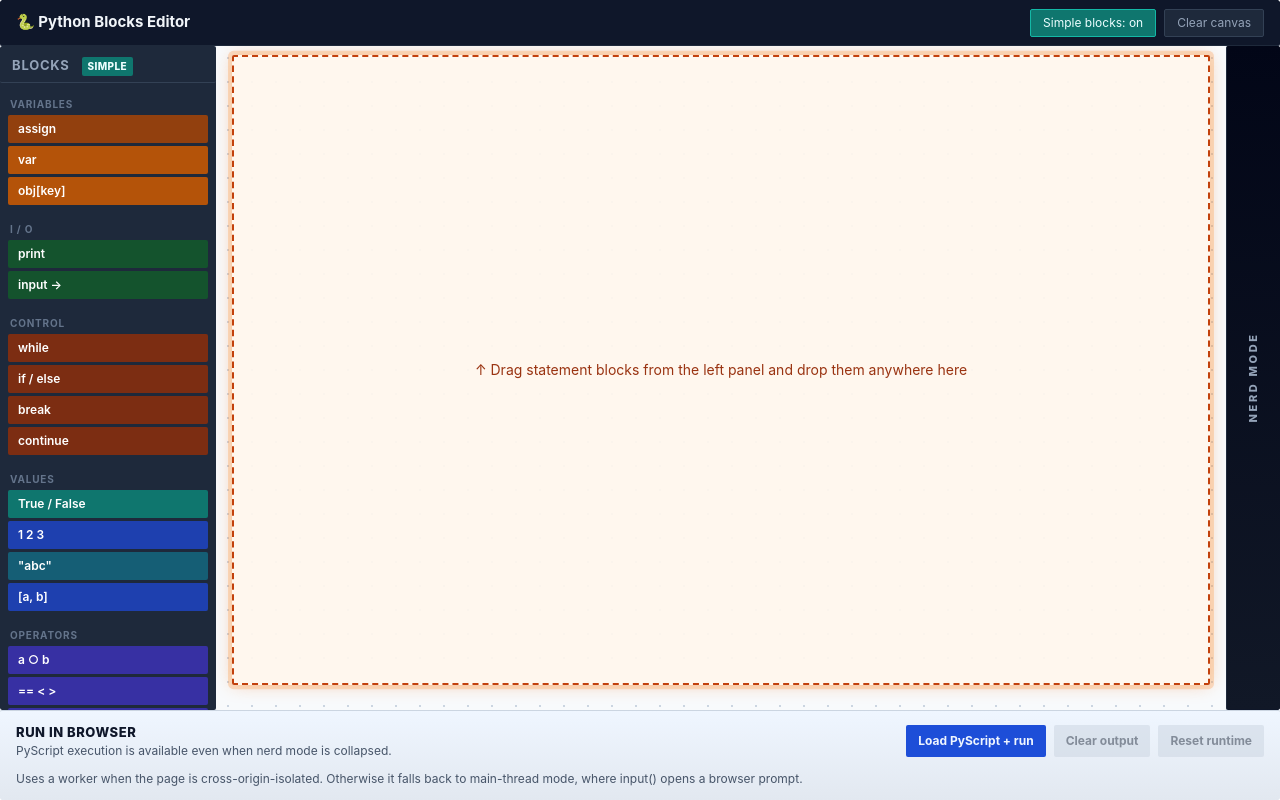
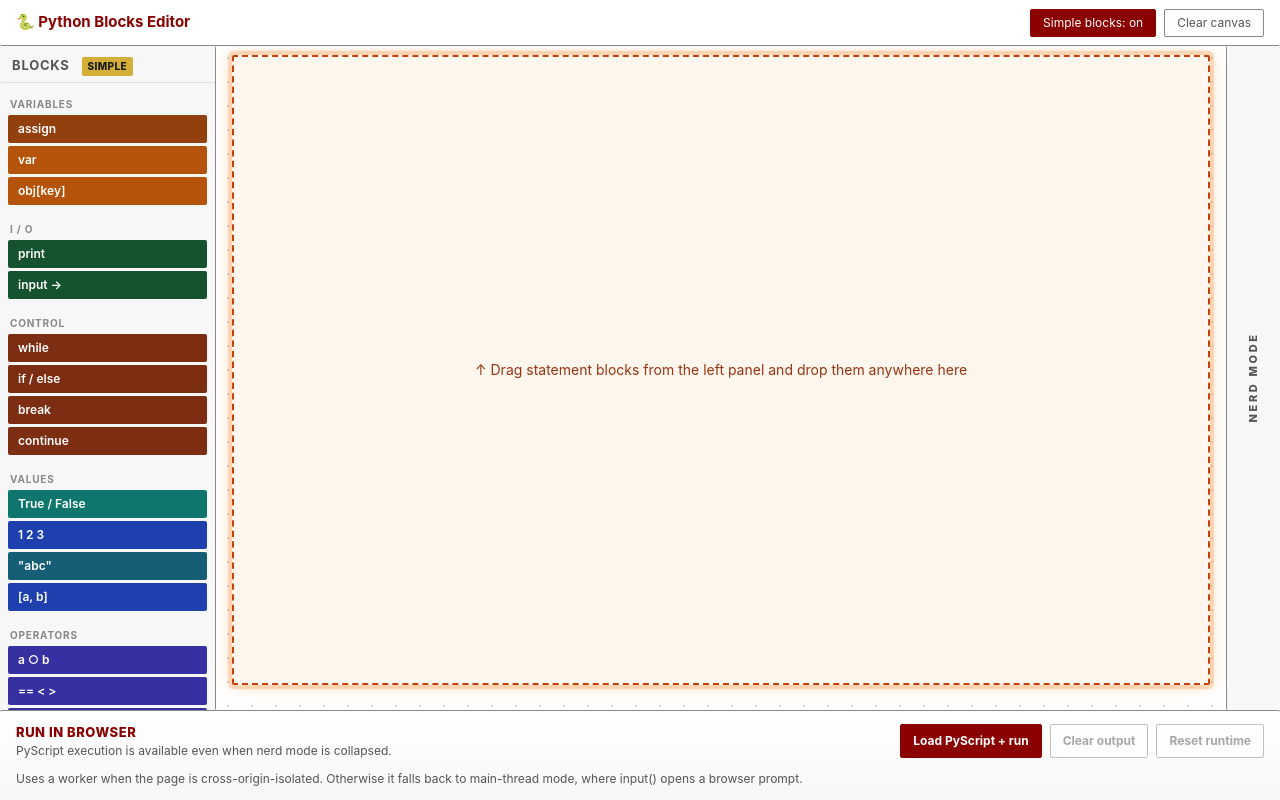
Before and after one commit to risajef/python-blocks, a Vue app: page / in a window 1280 px wide. Built offline with nearby package versions, Linux system fonts and the light colour scheme.

Commit message:
Fix remaining dark theme colors in board, palette, code and runtime panels

```diff
--- a/src/components/python-blocks/BlockPalette.vue
+++ b/src/components/python-blocks/BlockPalette.vue
@@ -178,7 +178,8 @@ function updateTooltipPosition(event) {
 .palette {
   width: 216px;
   flex-shrink: 0;
-  background: #1e293b;
+  background: #F7F7F7;
+  border-right: 1px solid #888888;
   display: flex;
   flex-direction: column;
   overflow-y: auto;
@@ -188,10 +189,10 @@ function updateTooltipPosition(event) {
   padding: 10px 12px 6px;
   font-weight: 700;
   font-size: 13px;
-  color: #94a3b8;
+  color: #555555;
   text-transform: uppercase;
   letter-spacing: 0.06em;
-  border-bottom: 1px solid #334155;
+  border-bottom: 1px solid #E0E0E0;
   margin-bottom: 4px;
 }
 .palette-badge {
@@ -199,8 +200,8 @@ function updateTooltipPosition(event) {
   margin-left: 8px;
   padding: 2px 6px;
   border-radius: 999px;
-  background: #0f766e;
-  color: #ecfeff;
+  background: #D4AF37;
+  color: #1A1A1A;
   font-size: 10px;
   font-weight: 800;
   letter-spacing: 0.04em;
@@ -211,7 +212,7 @@ function updateTooltipPosition(event) {
   font-weight: 700;
   text-transform: uppercase;
   letter-spacing: 0.08em;
-  color: #64748b;
+  color: #888888;
   margin: 6px 0 3px 2px;
 }
 .palette-item {
@@ -229,9 +230,9 @@ function updateTooltipPosition(event) {
 .palette-note {
   margin: 10px 12px 0;
   padding: 10px 12px 0;
-  border-top: 1px solid #334155;
+  border-top: 1px solid #E0E0E0;
   font-size: 11px;
-  color: #94a3b8;
+  color: #555555;
   line-height: 1.5;
 }
 .palette-tooltip {
@@ -239,30 +240,31 @@ function updateTooltipPosition(event) {
   z-index: 80;
   width: min(340px, calc(100vw - 24px));
   padding: 12px;
-  border-radius: 12px;
-  background: rgba(2, 6, 23, 0.96);
-  border: 1px solid rgba(148, 163, 184, 0.22);
-  box-shadow: 0 18px 40px rgba(2, 6, 23, 0.45);
+  border-radius: 2px;
+  background: rgba(255, 255, 255, 0.98);
+  border: 1px solid #888888;
+  box-shadow: 0 18px 40px rgba(0, 0, 0, 0.18);
   pointer-events: none;
   backdrop-filter: blur(10px);
 }
 .hint-title {
-  color: #e2e8f0;
+  color: #8B0000;
   font-size: 13px;
   font-weight: 700;
   margin-bottom: 4px;
 }
 .hint-body {
-  color: #94a3b8;
+  color: #555555;
   margin-bottom: 8px;
 }
 .hint-example {
   display: block;
   margin: 0;
   padding: 10px 12px;
-  border-radius: 8px;
-  background: #020617;
-  color: #cbd5e1;
+  border-radius: 2px;
+  background: #F7F7F7;
+  color: #1A1A1A;
+  border: 1px solid #888888;
   font-family: 'Fira Code', 'Consolas', 'Courier New', monospace;
   font-size: 12px;
   line-height: 1.6;
--- a/src/components/python-blocks/CodePanel.vue
+++ b/src/components/python-blocks/CodePanel.vue
@@ -119,8 +119,8 @@ function importPython() {
   height: 100%;
   width: min(420px, 34vw);
   min-width: 340px;
-  background: #0f172a;
-  border-left: 1px solid #1e293b;
+  background: #FFFFFF;
+  border-left: 1px solid #888888;
   flex-shrink: 0;
   transition: width 0.22s ease, min-width 0.22s ease;
 }
@@ -131,8 +131,8 @@ function importPython() {
 .collapsed-toggle {
   flex: 1;
   border: none;
-  background: linear-gradient(180deg, #111827 0%, #020617 100%);
-  color: #94a3b8;
+  background: #F7F7F7;
+  color: #555555;
   cursor: pointer;
   font-size: 11px;
   font-weight: 800;
@@ -142,8 +142,8 @@ function importPython() {
   transform: rotate(180deg);
 }
 .collapsed-toggle:hover {
-  color: #f8fafc;
-  background: linear-gradient(180deg, #1e293b 0%, #0f172a 100%);
+  color: #8B0000;
+  background: #F0F0F0;
 }
 .code-shell {
   display: flex;
@@ -156,21 +156,22 @@ function importPython() {
   align-items: center;
   justify-content: space-between;
   padding: 8px 12px;
-  background: #1e293b;
-  color: #94a3b8;
+  background: #F7F7F7;
+  color: #555555;
   font-size: 12px;
   font-weight: 600;
   letter-spacing: 0.05em;
   flex-shrink: 0;
+  border-bottom: 1px solid #E0E0E0;
 }
 .panel-title {
-  color: #f8fafc;
+  color: #8B0000;
   font-size: 13px;
   font-weight: 800;
   text-transform: uppercase;
 }
 .panel-subtitle {
-  color: #64748b;
+  color: #888888;
   font-size: 11px;
   letter-spacing: normal;
   text-transform: none;
@@ -181,8 +182,8 @@ function importPython() {
 }
 .section-shell {
   padding: 12px;
-  border-bottom: 1px solid #1e293b;
-  background: #111827;
+  border-bottom: 1px solid #E0E0E0;
+  background: #FFFFFF;
 }
 .section-shell.output-panel {
   display: flex;
@@ -192,7 +193,7 @@ function importPython() {
 }
 .section-heading {
   margin-bottom: 8px;
-  color: #e2e8f0;
+  color: #1A1A1A;
   font-size: 12px;
   font-weight: 700;
   text-transform: uppercase;
@@ -202,10 +203,10 @@ function importPython() {
   width: 100%;
   min-height: 140px;
   resize: vertical;
-  border: 1px solid #334155;
-  border-radius: 6px;
-  background: #0f172a;
-  color: #e2e8f0;
+  border: 1px solid #888888;
+  border-radius: 2px;
+  background: #FFFFFF;
+  color: #1A1A1A;
   padding: 10px;
   font-family: 'Fira Code', 'Consolas', 'Courier New', monospace;
   font-size: 12px;
@@ -213,7 +214,7 @@ function importPython() {
   outline: none;
 }
 .import-input:focus {
-  border-color: #6366f1;
+  border-color: #8B0000;
 }
 .import-actions {
   display: flex;
@@ -221,19 +222,19 @@ function importPython() {
   margin-top: 8px;
 }
 .copy-btn {
-  background: #334155;
-  color: #cbd5e1;
-  border: none;
-  border-radius: 4px;
+  background: #F7F7F7;
+  color: #555555;
+  border: 1px solid #888888;
+  border-radius: 2px;
   padding: 6px 10px;
   font-size: 11px;
   cursor: pointer;
   transition: background 0.15s, color 0.15s;
 }
-.copy-btn:hover { background: #475569; }
-.copy-btn.copied { background: #16a34a; color: #fff; }
+.copy-btn:hover { background: #E0E0E0; }
+.copy-btn.copied { background: #2E8B57; color: #fff; border-color: #2E8B57; }
 .ghost-btn {
-  background: #1f2937;
+  background: #FFFFFF;
 }
 .copy-btn:disabled {
   opacity: 0.45;
@@ -247,13 +248,13 @@ function importPython() {
   line-height: 1.5;
 }
 .import-help {
-  color: #94a3b8;
+  color: #555555;
 }
 .import-error {
-  color: #fca5a5;
+  color: #B22222;
 }
 .import-success {
-  color: #86efac;
+  color: #2E8B57;
 }
 .code-content {
   flex: 1;
@@ -263,11 +264,11 @@ function importPython() {
   font-family: 'Fira Code', 'Consolas', 'Courier New', monospace;
   font-size: 13px;
   line-height: 1.7;
-  color: #e2e8f0;
+  color: #1A1A1A;
   white-space: pre;
-  border: 1px solid #1e293b;
-  border-radius: 10px;
-  background: #0b1120;
+  border: 1px solid #888888;
+  border-radius: 2px;
+  background: #F7F7F7;
 }
 :deep(.runtime-target .xterm) {
   padding: 10px;
--- a/src/components/python-blocks/PythonBlocksRuntimePanel.vue
+++ b/src/components/python-blocks/PythonBlocksRuntimePanel.vue
@@ -152,12 +152,12 @@ onBeforeUnmount(() => {
 <style scoped>
 .runtime-panel {
   padding: 12px 16px;
-  border-top: 1px solid #cbd5e1;
-  background: linear-gradient(180deg, #eff6ff 0%, #e2e8f0 100%);
+  border-top: 1px solid #888888;
+  background: linear-gradient(180deg, #FFFFFF 0%, #F7F7F7 100%);
   flex-shrink: 0;
 }
 .runtime-panel--expanded {
-  box-shadow: 0 -8px 24px rgba(15, 23, 42, 0.08);
+  box-shadow: 0 -8px 24px rgba(0, 0, 0, 0.08);
 }
 .runtime-toolbar {
   display: flex;
@@ -166,14 +166,14 @@ onBeforeUnmount(() => {
   gap: 12px;
 }
 .runtime-title {
-  color: #0f172a;
+  color: #8B0000;
   font-size: 13px;
   font-weight: 800;
   text-transform: uppercase;
   letter-spacing: 0.04em;
 }
 .runtime-subtitle {
-  color: #475569;
+  color: #555555;
   font-size: 12px;
 }
 .runtime-actions {
@@ -182,10 +182,10 @@ onBeforeUnmount(() => {
   flex-wrap: wrap;
 }
 .runtime-btn {
-  background: #cbd5e1;
-  color: #1e293b;
-  border: none;
-  border-radius: 8px;
+  background: #FFFFFF;
+  color: #555555;
+  border: 1px solid #888888;
+  border-radius: 2px;
   padding: 7px 12px;
   font-size: 12px;
   font-weight: 700;
@@ -193,15 +193,20 @@ onBeforeUnmount(() => {
   transition: background 0.15s ease, transform 0.15s ease;
 }
 .runtime-btn:hover:not(:disabled) {
-  background: #94a3b8;
+  border-color: #8B0000;
+  color: #8B0000;
+  background: #FFF7F9;
   transform: translateY(-1px);
 }
 .runtime-btn--primary {
-  background: #1d4ed8;
-  color: #eff6ff;
+  background: #8B0000;
+  color: #FFFFFF;
+  border-color: #8B0000;
 }
 .runtime-btn--primary:hover:not(:disabled) {
-  background: #2563eb;
+  background: #A11212;
+  border-color: #A11212;
+  color: #FFFFFF;
 }
 .runtime-btn:disabled {
   opacity: 0.5;
@@ -216,20 +221,20 @@ onBeforeUnmount(() => {
   line-height: 1.5;
 }
 .runtime-help {
-  color: #475569;
+  color: #555555;
 }
 .runtime-error {
-  color: #b91c1c;
+  color: #B22222;
 }
 .runtime-success {
-  color: #166534;
+  color: #2E8B57;
 }
 .runtime-shell {
   margin-top: 10px;
   min-height: 144px;
-  border: 1px solid #1e293b;
-  border-radius: 12px;
-  background: #020617;
+  border: 1px solid #888888;
+  border-radius: 2px;
+  background: #F7F7F7;
   overflow: hidden;
   position: relative;
 }
@@ -241,7 +246,7 @@ onBeforeUnmount(() => {
   justify-content: center;
   padding: 16px;
   text-align: center;
-  color: #64748b;
+  color: #888888;
   font-size: 12px;
   line-height: 1.6;
 }
--- a/src/views/PythonBlocksBoard.vue
+++ b/src/views/PythonBlocksBoard.vue
@@ -402,7 +402,7 @@ function isNavigationKey(key) {
   flex-direction: column;
   height: 100vh;
   overflow: hidden;
-  background: #f1f5f9;
+  background: #F7F7F7;
   font-family: 'Inter', 'Segoe UI', sans-serif;
 }
 
@@ -412,44 +412,44 @@ function isNavigationKey(key) {
   justify-content: space-between;
   padding: 0 16px;
   height: 46px;
-  background: #0f172a;
-  color: #e2e8f0;
+  background: #FFFFFF;
+  color: #1A1A1A;
   flex-shrink: 0;
-  border-bottom: 1px solid #1e293b;
+  border-bottom: 1px solid #888888;
 }
 .sb-header-left { display: flex; align-items: center; gap: 16px; }
-.back-link { color: #94a3b8; font-size: 13px; text-decoration: none; }
-.back-link:hover { color: #e2e8f0; }
-.sb-title { font-size: 15px; font-weight: 700; color: #f1f5f9; }
+.back-link { color: #555555; font-size: 13px; text-decoration: none; }
+.back-link:hover { color: #8B0000; }
+.sb-title { font-size: 15px; font-weight: 700; color: #8B0000; }
 .sb-header-right { display: flex; gap: 8px; }
 .clear-btn {
-  background: #1e293b;
-  border: 1px solid #334155;
-  color: #94a3b8;
-  border-radius: 5px;
+  background: #FFFFFF;
+  border: 1px solid #888888;
+  color: #555555;
+  border-radius: 2px;
   padding: 4px 12px;
   font-size: 12px;
   cursor: pointer;
 }
-.clear-btn:hover { background: #7f1d1d; border-color: #991b1b; color: #fca5a5; }
+.clear-btn:hover { background: #B22222; border-color: #B22222; color: #FFFFFF; }
 .mode-btn {
-  background: #1e293b;
-  border: 1px solid #334155;
-  color: #94a3b8;
-  border-radius: 5px;
+  background: #FFFFFF;
+  border: 1px solid #888888;
+  color: #555555;
+  border-radius: 2px;
   padding: 4px 12px;
   font-size: 12px;
   cursor: pointer;
 }
 .mode-btn:hover {
-  background: #1d4ed8;
-  border-color: #2563eb;
-  color: #dbeafe;
+  background: #4A90E2;
+  border-color: #4A90E2;
+  color: #FFFFFF;
 }
 .mode-btn--active {
-  background: #0f766e;
-  border-color: #14b8a6;
-  color: #ecfeff;
+  background: #8B0000;
+  border-color: #8B0000;
+  color: #FFFFFF;
 }
 
 .sb-body {
@@ -463,9 +463,9 @@ function isNavigationKey(key) {
   flex: 1;
   overflow-y: auto;
   overflow-x: hidden;
-  background: #f8fafc;
+  background: #FFFFFF;
   background-image:
-    radial-gradient(circle, #cbd5e1 1px, transparent 1px);
+    radial-gradient(circle, rgba(136, 136, 136, 0.35) 1px, transparent 1px);
   background-size: 24px 24px;
 }
 .zone-selector {
@@ -483,13 +483,13 @@ function isNavigationKey(key) {
   justify-content: space-between;
   gap: 8px;
   padding: 10px 12px;
-  background: linear-gradient(90deg, #0f172a, #1d4ed8);
-  color: #eff6ff;
+  background: linear-gradient(90deg, #8B0000, #A11212);
+  color: #FFFFFF;
   font-size: 12px;
   font-weight: 700;
 }
 .zone-selector__query {
-  color: #bfdbfe;
+  color: rgba(255, 255, 255, 0.85);
   font-family: 'Fira Code', 'Consolas', 'Courier New', monospace;
 }
 .zone-selector__list {
@@ -506,23 +506,23 @@ function isNavigationKey(key) {
   padding: 10px 12px;
   border: none;
   background: #fff;
-  color: #0f172a;
+  color: #1A1A1A;
   font-size: 13px;
   text-align: left;
   cursor: pointer;
 }
 .zone-selector__item small {
-  color: #64748b;
+  color: #888888;
   font-size: 11px;
 }
 .zone-selector__item:hover,
 .zone-selector__item--active {
-  background: linear-gradient(90deg, #dbeafe, #bfdbfe);
-  box-shadow: inset 0 0 0 2px rgba(37, 99, 235, 0.8);
+  background: rgba(139, 0, 0, 0.08);
+  box-shadow: inset 0 0 0 2px rgba(139, 0, 0, 0.8);
 }
 .zone-selector__empty {
   padding: 12px;
-  color: #64748b;
+  color: #888888;
   font-size: 12px;
 }
 </style>
```
